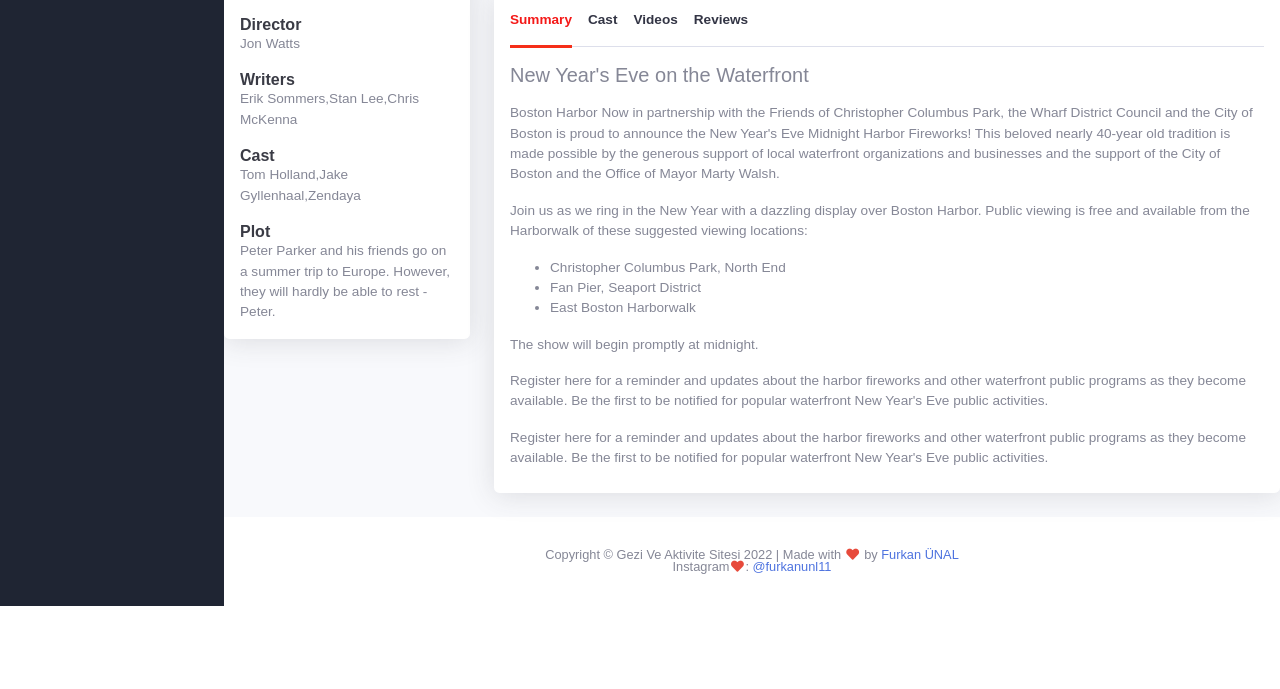
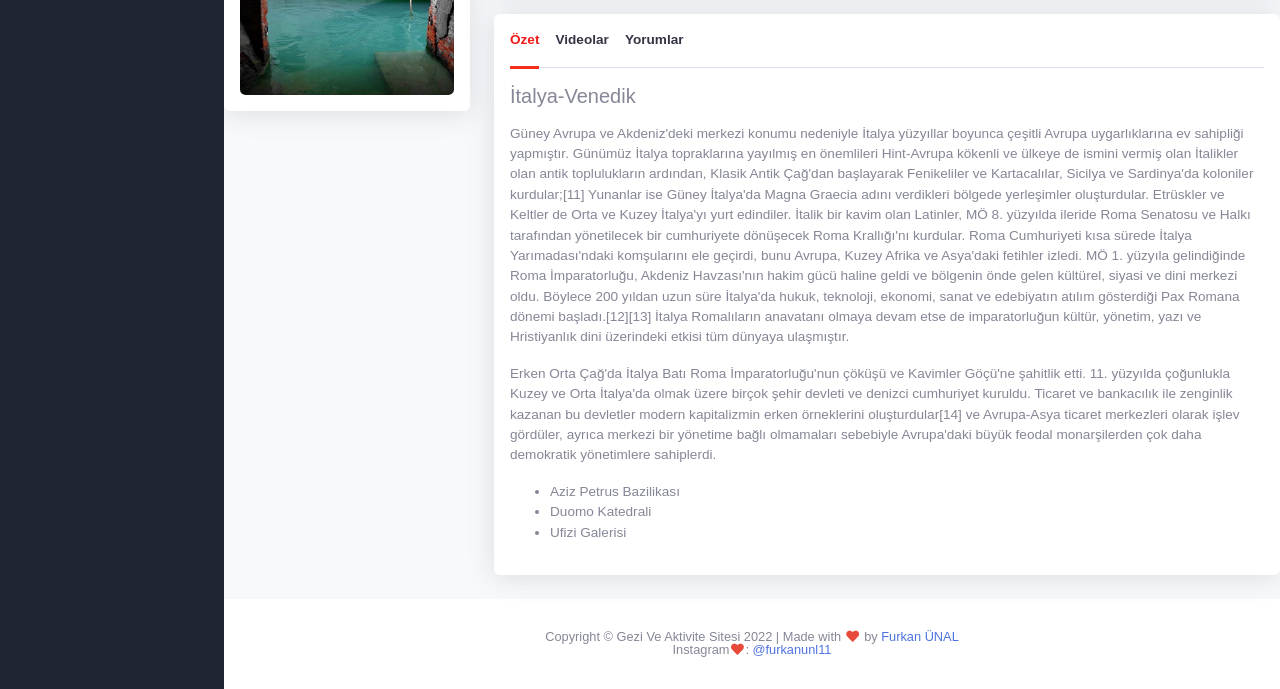
Before and after one commit to furkanunl11/GeziGrubuAktiviteSitesi, a Django app: page /gezidetay/1 in a window 1280 px wide. Shown: the part 459-1148 px from the top of the page. Before the commit the page ends 1065 px from the top, so only its background shows below. Run offline with Django 4.2, Linux system fonts and the light colour scheme; some libraries are stand-ins or nearby versions; some web fonts are replaced.

Commit message:
update videos

```diff
--- a/geziapp/geziapp/geziler/templates/gezidetay.html
+++ b/geziapp/geziapp/geziler/templates/gezidetay.html
@@ -353,20 +353,9 @@
 
         <div class="col-xl-3 col-lg-3">
           <div class="bg-white p-3 widget shadow rounded mb-4">
-            <img src="img/m1.jpg" class="img-fluid rounded" alt="..." />
-            <h1 class="h6 mb-0 mt-3 font-weight-bold text-gray-900">
-              Director
-            </h1>
-            <p>Jon Watts</p>
-            <h1 class="h6 mb-0 mt-3 font-weight-bold text-gray-900">Writers</h1>
-            <p>Erik Sommers,Stan Lee,Chris McKenna</p>
-            <h1 class="h6 mb-0 mt-3 font-weight-bold text-gray-900">Cast</h1>
-            <p>Tom Holland,Jake Gyllenhaal,Zendaya</p>
-            <h1 class="h6 mb-0 mt-3 font-weight-bold text-gray-900">Plot</h1>
-            <p class="mb-0">
-              Peter Parker and his friends go on a summer trip to Europe.
-              However, they will hardly be able to rest - Peter.
-            </p>
+            <img src="{% static 'img/venedik2.jpg' %}" class="img-fluid rounded" alt="..." />
+
+
           </div>
         </div>
         <div class="col-xl-9 col-lg-9">
@@ -376,12 +365,11 @@
             >
               <div class="col-lg-7 m-b-4">
                 <h3 class="text-gray-900 mb-0 mt-0 font-weight-bold">
-                  The Fate of the Furious <small>2019</small>
+                  İtalya-Venedik <small></small>
                 </h3>
                 <p class="mb-0 text-gray-800">
                   <small class="text-muted"
-                    ><i class="fas fa-film fa-fw fa-sm mr-1"></i> Action /
-                    Adventure / Science Fiction / 3D</small
+                    ><i class="fas fa-film fa-fw fa-sm mr-1"></i>İtalya (İtalyanca: Italia) ya da resmî olarak İtalyan Cumhuriyeti (Repubblica Italiana) ya da bazen İtalya Cumhuriyeti</small
                   >
                 </p>
               </div>
@@ -432,21 +420,10 @@
                   role="tab"
                   aria-controls="home"
                   aria-selected="true"
-                  >Summary</a
+                  >Özet</a
                 >
               </li>
-              <li class="nav-item">
-                <a
-                  class="nav-link"
-                  id="profile-tab"
-                  data-toggle="tab"
-                  href="#profile"
-                  role="tab"
-                  aria-controls="profile"
-                  aria-selected="false"
-                  >Cast
-                </a>
-              </li>
+
               <li class="nav-item">
                 <a
                   class="nav-link"
@@ -456,7 +433,7 @@
                   role="tab"
                   aria-controls="videos"
                   aria-selected="false"
-                  >Videos
+                  >Videolar
                 </a>
               </li>
               <li class="nav-item">
@@ -468,7 +445,7 @@
                   role="tab"
                   aria-controls="contact"
                   aria-selected="false"
-                  >Reviews</a
+                  >Yorumlar</a
                 >
               </li>
             </ul>
@@ -479,39 +456,37 @@
                 role="tabpanel"
                 aria-labelledby="home-tab"
               >
-                <h5 class="mt-0 mb-3">New Year's Eve on the Waterfront</h5>
+                <h5 class="mt-0 mb-3">İtalya-Venedik</h5>
                 <p>
-                  Boston Harbor Now in partnership with the Friends of
-                  Christopher Columbus Park, the Wharf District Council and the
-                  City of Boston is proud to announce the New Year's Eve
-                  Midnight Harbor Fireworks! This beloved nearly 40-year old
-                  tradition is made possible by the generous support of local
-                  waterfront organizations and businesses and the support of the
-                  City of Boston and the Office of Mayor Marty Walsh.
+                  Güney Avrupa ve Akdeniz'deki merkezi konumu
+                  nedeniyle İtalya yüzyıllar boyunca çeşitli Avrupa
+                  uygarlıklarına ev sahipliği yapmıştır.
+                  Günümüz İtalya topraklarına yayılmış en önemlileri Hint-Avrupa kökenli ve ülkeye de ismini vermiş olan
+                  İtalikler olan antik toplulukların ardından,
+                  Klasik Antik Çağ'dan başlayarak Fenikeliler ve Kartacalılar,
+                  Sicilya ve Sardinya'da koloniler kurdular;[11] Yunanlar ise Güney İtalya'da Magna Graecia adını verdikleri bölgede yerleşimler oluşturdular.
+                   Etrüskler ve Keltler de Orta ve Kuzey İtalya'yı yurt edindiler.
+                   İtalik bir kavim olan Latinler,
+                   MÖ 8. yüzyılda ileride Roma Senatosu ve Halkı tarafından yönetilecek bir cumhuriyete dönüşecek Roma Krallığı'nı kurdular.
+                   Roma Cumhuriyeti kısa sürede İtalya Yarımadası'ndaki komşularını ele geçirdi, bunu Avrupa, Kuzey Afrika ve Asya'daki fetihler izledi.
+                   MÖ 1. yüzyıla gelindiğinde Roma İmparatorluğu, Akdeniz Havzası'nın hakim gücü haline geldi ve bölgenin önde gelen kültürel,
+                   siyasi ve dini merkezi oldu. Böylece 200 yıldan uzun süre İtalya'da hukuk, teknoloji, ekonomi,
+                   sanat ve edebiyatın atılım gösterdiği Pax Romana dönemi başladı.[12][13] İtalya Romalıların anavatanı olmaya
+                   devam etse de imparatorluğun kültür, yönetim, yazı ve Hristiyanlık dini üzerindeki etkisi tüm dünyaya ulaşmıştır.
                 </p>
                 <p>
-                  Join us as we ring in the New Year with a dazzling display
-                  over Boston Harbor. Public viewing is free and available from
-                  the Harborwalk of these suggested viewing locations:
+                    Erken Orta Çağ'da İtalya Batı Roma İmparatorluğu'nun çöküşü ve Kavimler Göçü'ne şahitlik etti.
+                    11. yüzyılda çoğunlukla Kuzey ve Orta İtalya'da olmak üzere birçok şehir devleti ve denizci cumhuriyet kuruldu.
+                    Ticaret ve bankacılık ile zenginlik kazanan bu devletler
+                    modern kapitalizmin erken örneklerini oluşturdular[14] ve Avrupa-Asya ticaret merkezleri olarak işlev gördüler,
+                    ayrıca merkezi bir yönetime bağlı olmamaları sebebiyle Avrupa'daki büyük feodal monarşilerden çok daha demokratik yönetimlere sahiplerdi.
                 </p>
                 <ul>
-                  <li>Christopher Columbus Park, North End</li>
-                  <li>Fan Pier, Seaport District</li>
-                  <li>East Boston Harborwalk</li>
+                  <li>Aziz Petrus Bazilikası</li>
+                  <li>Duomo Katedrali</li>
+                  <li>Ufizi Galerisi</li>
                 </ul>
-                <p>The show will begin promptly at midnight.</p>
-                <p>
-                  Register here for a reminder and updates about the harbor
-                  fireworks and other waterfront public programs as they become
-                  available. Be the first to be notified for popular waterfront
-                  New Year's Eve public activities.
-                </p>
-                <p class="mb-2">
-                  Register here for a reminder and updates about the harbor
-                  fireworks and other waterfront public programs as they become
-                  available. Be the first to be notified for popular waterfront
-                  New Year's Eve public activities.
-                </p>
+
               </div>
               <div
                 class="tab-pane fade"
```
Also changed, not shown: other parts of geziapp/geziapp/geziler/templates/gezidetay.html (+18 -18 lines).
